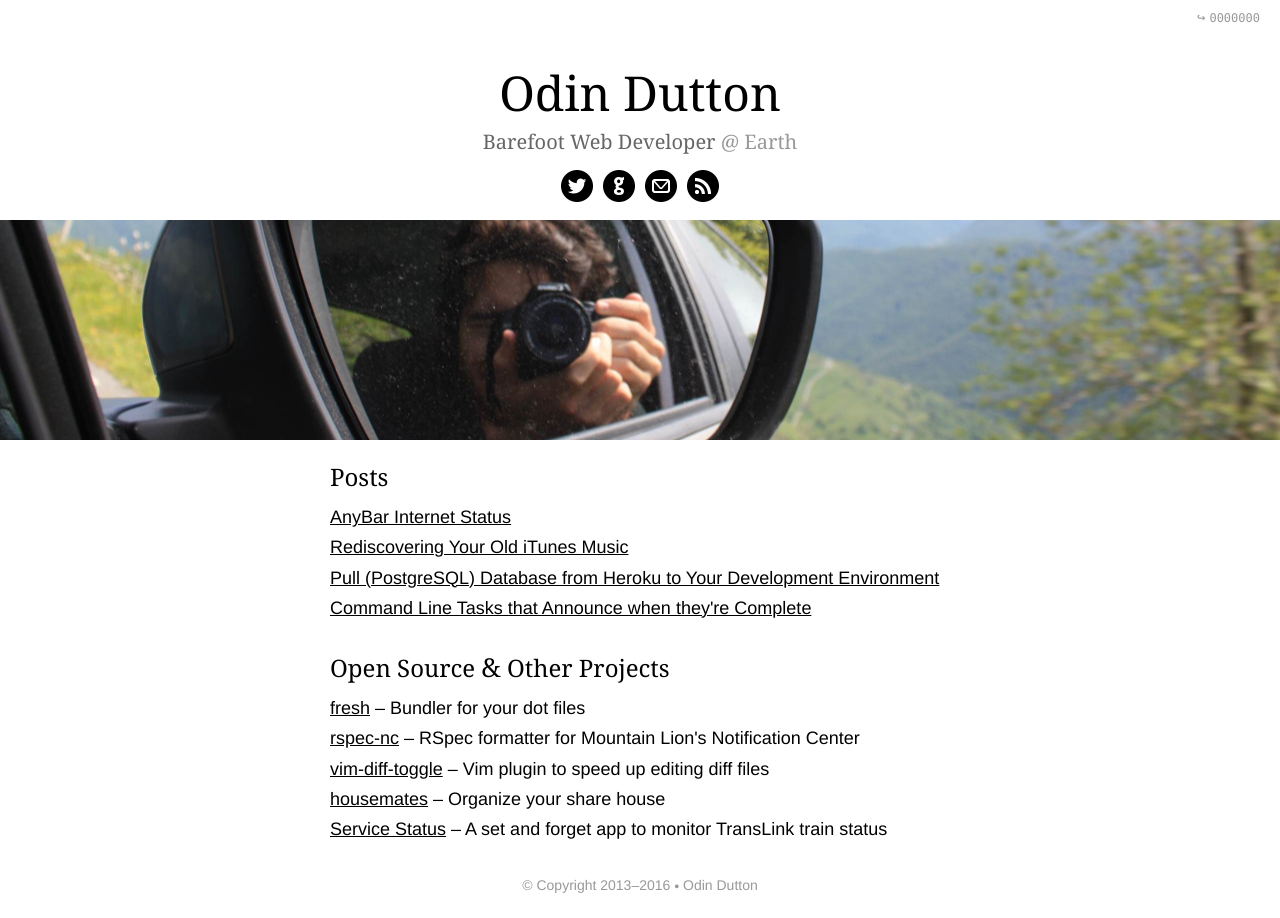
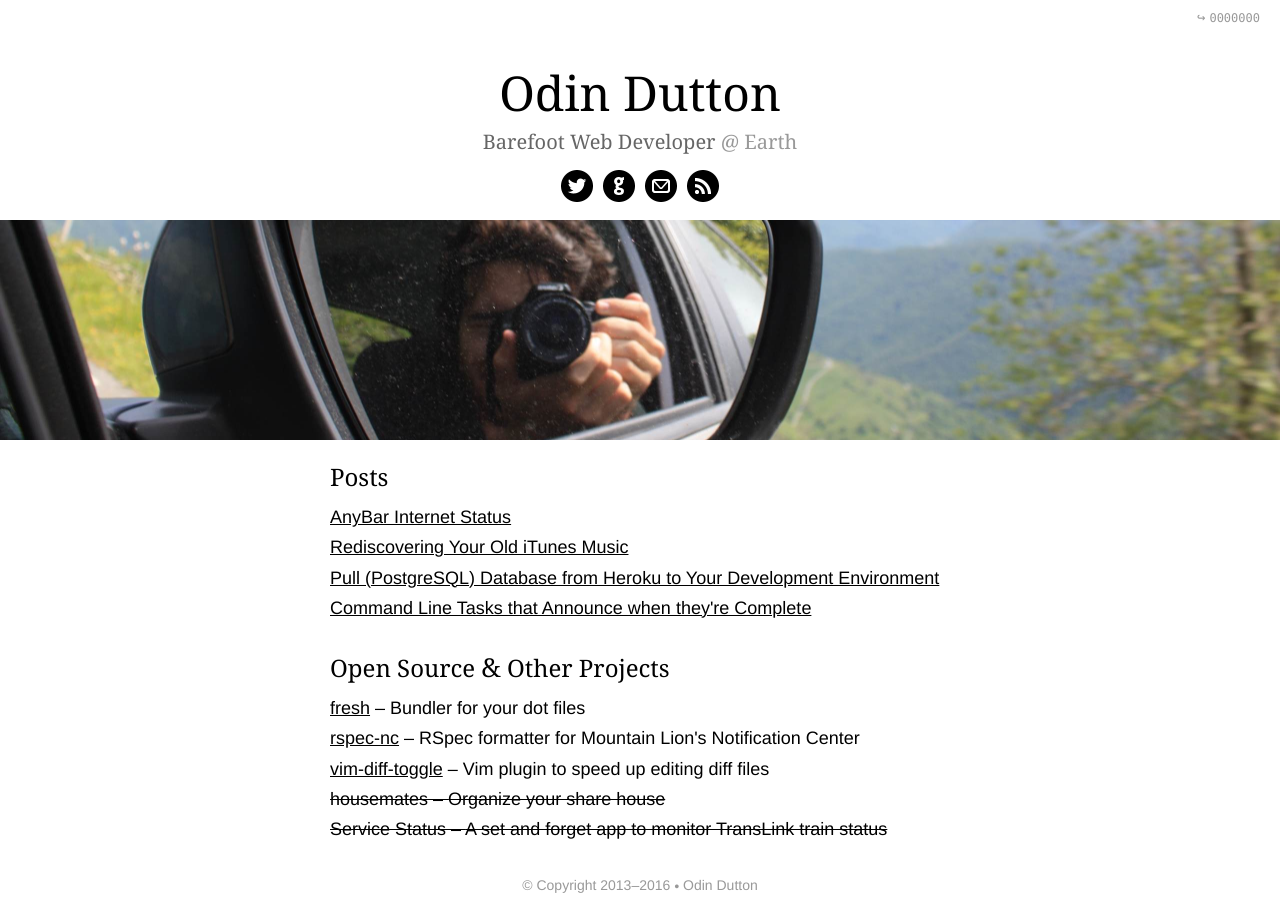
Before and after one commit to twe4ked/odindutton.com, a Jekyll site: the page built from index.html, in a window 1280 px wide. Built offline with Jekyll 4.4.1, drawn with Linux system fonts in a browser that asks for light colours.

Commit message:
Add project deprecation

```diff
--- a/_data/projects.yml
+++ b/_data/projects.yml
@@ -13,7 +13,9 @@
 - name: housemates
   url: http://housemat.es
   description: Organize your share house
+  deprecated: true
 
 - name: Service Status
   url: http://servicestatusapp.com
   description: A set and forget app to monitor TransLink train status
+  deprecated: true
--- a/assets/stylesheets/style.sass
+++ b/assets/stylesheets/style.sass
@@ -149,6 +149,8 @@ section
     margin-bottom: 5px
   &#projects article
     margin-bottom: 5px
+    &.deprecated
+      text-decoration: line-through
   &#posts article a
     padding: 2px
     margin: -2px
--- a/index.html
+++ b/index.html
@@ -18,10 +18,18 @@ title: Barefoot Web Developer
 
 <section id=projects>
   {% for project in site.data.projects %}
-    <article>
-      <a href="{{ project.url }}">{{ project.name }}</a>
+    {% if project.deprecated %}
+    <article class="deprecated" title="Deprecated">
+      {{ project.name }}
       &ndash;
       <span>{{ project.description }}</span>
     </article>
+    {% else %}
+      <article>
+        <a href="{{ project.url }}">{{ project.name }}</a>
+        &ndash;
+        <span>{{ project.description }}</span>
+      </article>
+    {% endif %}
   {% endfor %}
 </section>
```
